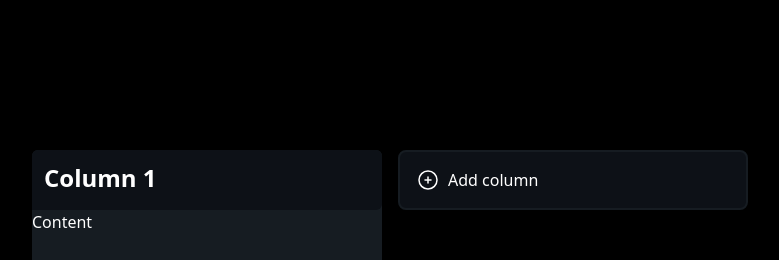
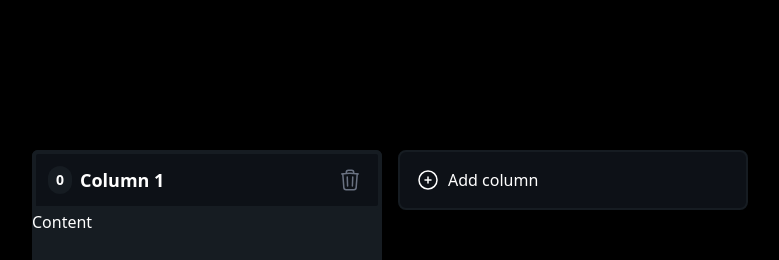
Before and after one commit to DevShasa/kanban, a React (Vite) app: page / in a window 1280 px wide. Both pictures are taken after a click on the button "Add column". Shown: the top 260 px of the page, without its empty margins (250-1029 px from the left). Built offline with nearby package versions, Linux system fonts and the light colour scheme.

Commit message:
delete column kanban

```diff
--- a/src/components/ColumnContainer.tsx
+++ b/src/components/ColumnContainer.tsx
@@ -1,10 +1,10 @@
 import { type Column, type Id, type Task } from "../types";
-
+import Trashicon from "../icons/Trashicon";
 
 interface Props{
     column: Column;
     // tasks: Task[];
-    // deleteColumn: (id: Id) => void;
+    deleteColumn: (id: Id) => void;
     // updateColumn: (id: Id, title: string) => void;
     // createTask: (columnId: Id) => void;
     // deleteTask: (id: Id) => void;
@@ -13,11 +13,19 @@ interface Props{
 
 const ColumnContainer = (props:Props) => {
 
-    const {column} = props
+    const {column, deleteColumn} = props
   return (
     <div className={`bg-columnBackgroundColor w-[350px] h-[500px] max-h-[500px] rounded-md flex flex-col`}>
-        <div className={`bg-mainBacgroundcolor text-2xl h-[60px] cursor-grab rounded-md rounded-bl-none p-3 font-bold border-columnBackgroundColor`}>
-            {column.title}
+        <div className={`bg-mainBacgroundcolor text-lg h-[60px] cursor-grab rounded-md rounded-bl-none p-3 font-bold border-columnBackgroundColor border-4 flex items-center justify-between`}>
+            <div className="flex gap-2">
+                <div className={`flex justify-center items-center bg-columnBackgroundColor py-1  px-2 text-sm rounded-full`}>0</div>
+                {column.title}
+            </div>
+            <button className={`stroke-gray-500 hover:stroke-white rounded px-1 py-2`}
+                onClick={()=>deleteColumn(column.id)}
+            >
+                <Trashicon />
+            </button>
         </div>
         <div className={`flex grow`}>
             Content
--- a/src/components/KanbanBoard.tsx
+++ b/src/components/KanbanBoard.tsx
@@ -67,7 +67,10 @@ const KanbanBoard = () => {
 		>
 			<div className={`m-auto flex gap-4`}>
                 <div className="flex gap-4">
-                    {columns.map(c=>(<ColumnContainer column={c}/>))}
+                    {columns.map(c=>(<ColumnContainer
+                        column={c}
+                        deleteColumn={deleteColumn}
+                    />))}
                 </div>
 				<button
 					className={`h-[60px] w-[350px] min-w-[350px] cursor-pointer rounded-lg bg-mainBacgroundcolor border-2 border-columnBackgroundColor p-4 ring-rose-500 hover:ring-2 flex gap-2`}
--- /dev/null
+++ b/src/icons/Trashicon.tsx
@@ -0,0 +1,19 @@
+const Trashicon = () => {
+	return (
+		<svg
+			xmlns="http://www.w3.org/2000/svg"
+			fill="none"
+			viewBox="0 0 24 24"
+			strokeWidth={1.5}
+			className="size-6"
+		>
+			<path
+				strokeLinecap="round"
+				strokeLinejoin="round"
+				d="m14.74 9-.346 9m-4.788 0L9.26 9m9.968-3.21c.342.052.682.107 1.022.166m-1.022-.165L18.16 19.673a2.25 2.25 0 0 1-2.244 2.077H8.084a2.25 2.25 0 0 1-2.244-2.077L4.772 5.79m14.456 0a48.108 48.108 0 0 0-3.478-.397m-12 .562c.34-.059.68-.114 1.022-.165m0 0a48.11 48.11 0 0 1 3.478-.397m7.5 0v-.916c0-1.18-.91-2.164-2.09-2.201a51.964 51.964 0 0 0-3.32 0c-1.18.037-2.09 1.022-2.09 2.201v.916m7.5 0a48.667 48.667 0 0 0-7.5 0"
+			/>
+		</svg>
+	);
+};
+
+export default Trashicon;
```
